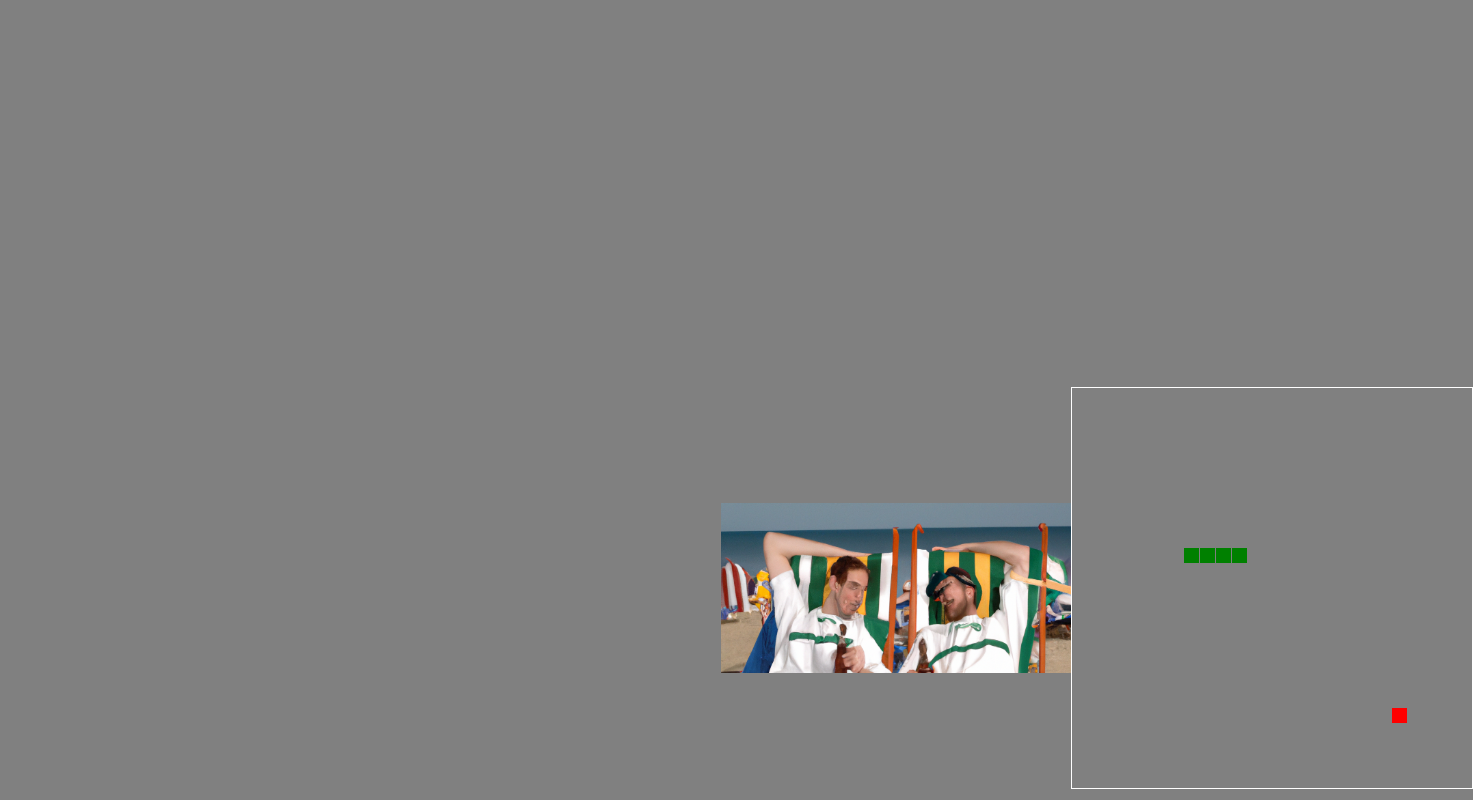
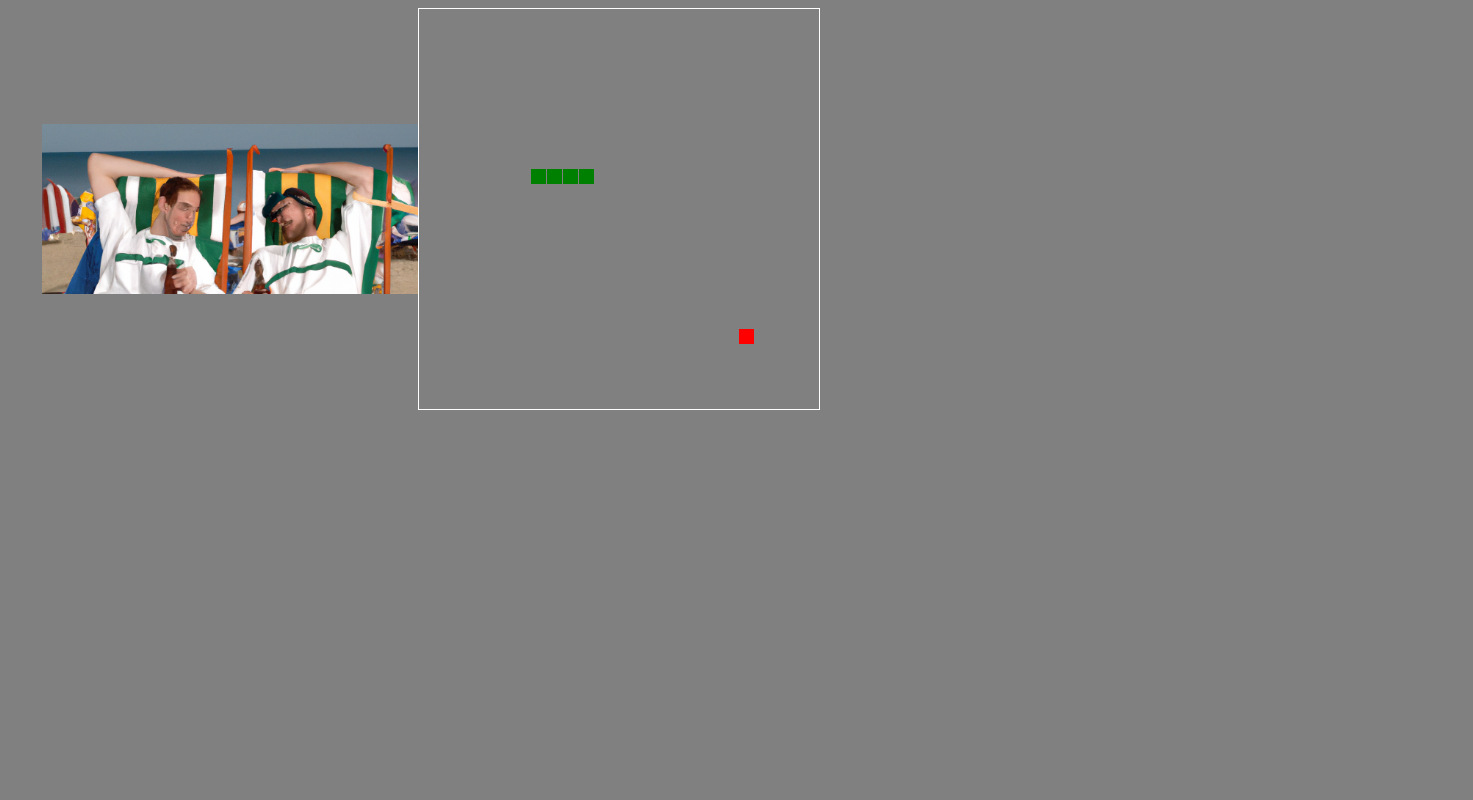
Before and after one commit to Bradhand/BradPowerIndex.github.io, a plain HTML site: page brad.html in a window 1280 px wide. Shown: the whole page, 1473 px wide, since content can reach past the window. Drawn offline with Linux system fonts and the light colour scheme.

Commit message:
Update brad.html

```diff
--- a/brad.html
+++ b/brad.html
@@ -15,11 +15,8 @@
 
 	 html, body {
 			position: absolute;
-			top: 65%;
-			right: 0%;
-			transform: translate(-0%, -50%);
-			width: 350px; /* Change the width to adjust the size */
-			height: 400px; /* Change the height to adjust the size */
+			top: 0%;
+			right: 50%;
 			z-index: 1; /* Set a higher z-index to position the timeline over the image */
 		}
 
```
